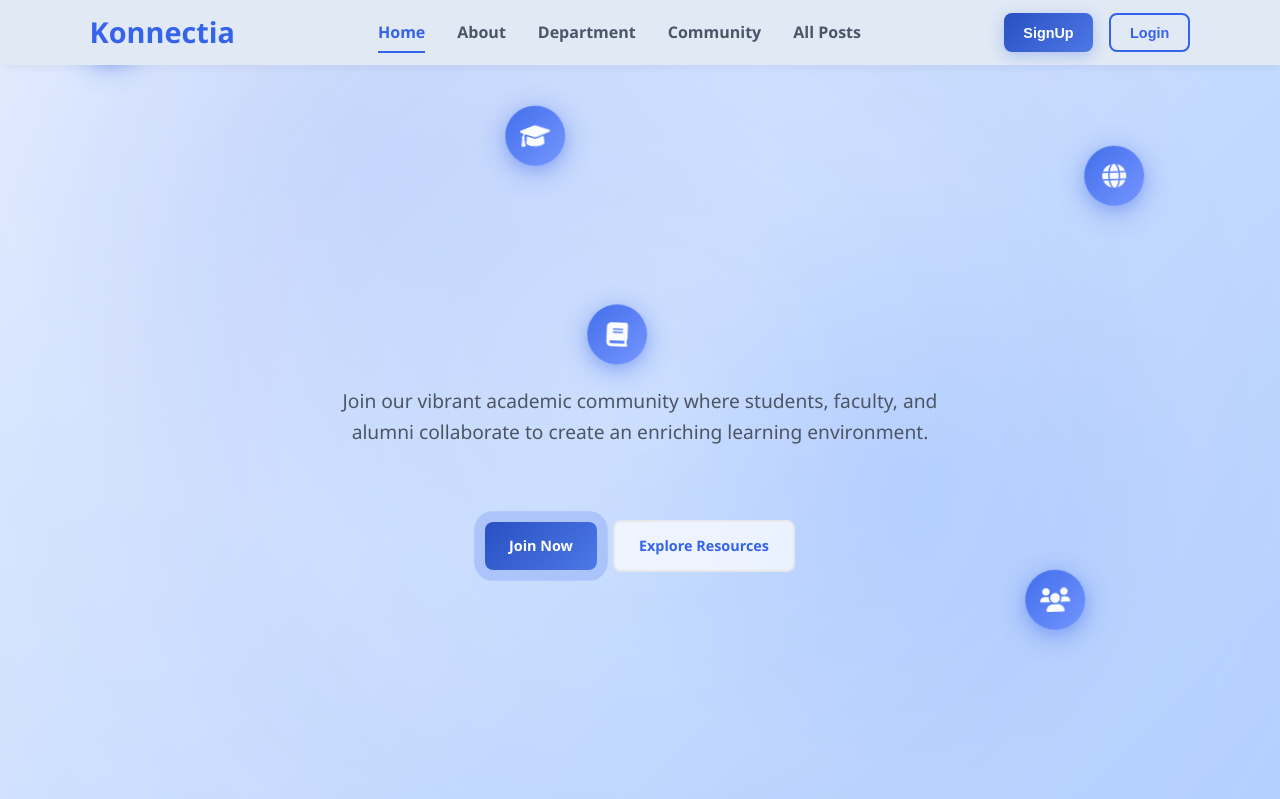
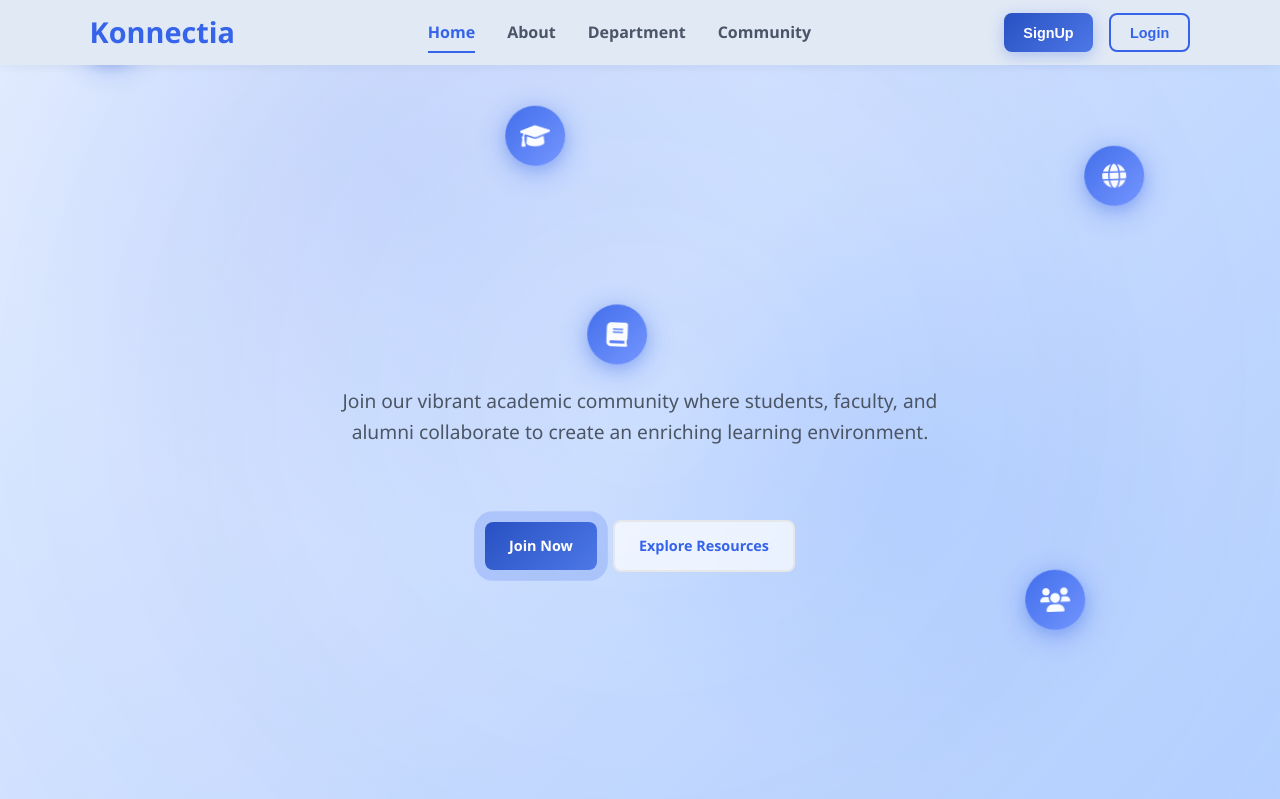
Before and after one commit to LakshmiDeepak27/College-Social-Network, a Django app: page / in a window 1280 px wide. Shown: the top 799 px of the page. Run offline with Django 5.2, Linux system fonts and the light colour scheme; parts of the project's set-up code (start-up, migrations or seed data) failed here and were passed over.

Commit message:
made few changes for good rendering

```diff
--- a/konnectia/mainpage/urls.py
+++ b/konnectia/mainpage/urls.py
@@ -1,13 +1,12 @@
 from django.urls import path
-
 from django.conf import settings
 from django.conf.urls.static import static
 
 from . import views
 
 urlpatterns = [
-    path("", views.index, name="index"),  # Home/All Posts
-    path("allposts/", views.index, name="all_posts"),  # Optional: /allposts/ also shows all posts
+    path("", views.index, name="index"),
+    path("allposts/", views.index, name="all_posts"),
     path("n/logout", views.logout_view, name="logout"),
     path("<str:username>", views.profile, name='profile'),
     path("n/following", views.following, name='following'),
@@ -18,7 +17,7 @@ urlpatterns = [
     path("n/post/<int:id>/save", views.save_post, name="savepost"),
     path("n/post/<int:id>/unsave", views.unsave_post, name="unsavepost"),
     path("n/post/<int:post_id>/comments", views.comment, name="comments"),
-    path("n/post/<int:post_id>/write_comment",views.comment, name="writecomment"),
+    path("n/post/<int:post_id>/write_comment", views.comment, name="writecomment"),
     path("n/post/<int:post_id>/delete", views.delete_post, name="deletepost"),
     path("<str:username>/follow", views.follow, name="followuser"),
     path("<str:username>/unfollow", views.unfollow, name="unfollowuser"),
--- /dev/null
+++ b/konnectia/settings.py
@@ -0,0 +1 @@
+AUTH_USER_MODEL = 'mainpage.User'
--- a/konnectia/template/homePage.html
+++ b/konnectia/template/homePage.html
@@ -22,7 +22,6 @@
           <a href="#about">About</a>
           <a href="#department">Department</a>
           <a href="#community">Community</a>
-          <a href="{% url 'index' %}">All Posts</a>
       </div>
       <div class="login-register">
         <button type="submit" class="btn btn-primary"><a href="/signup">SignUp</a></button>
@@ -296,7 +295,6 @@
                   <a href="#about">About</a>
                   <a href="#department">Department</a>
                   <a href="#community">Community</a>
-                  <a href="{% url 'index' %}">All Posts</a>
               </div>
           </div>
           <div class="footer-column">
```
Also changed, not shown: konnectia/db.sqlite3.
